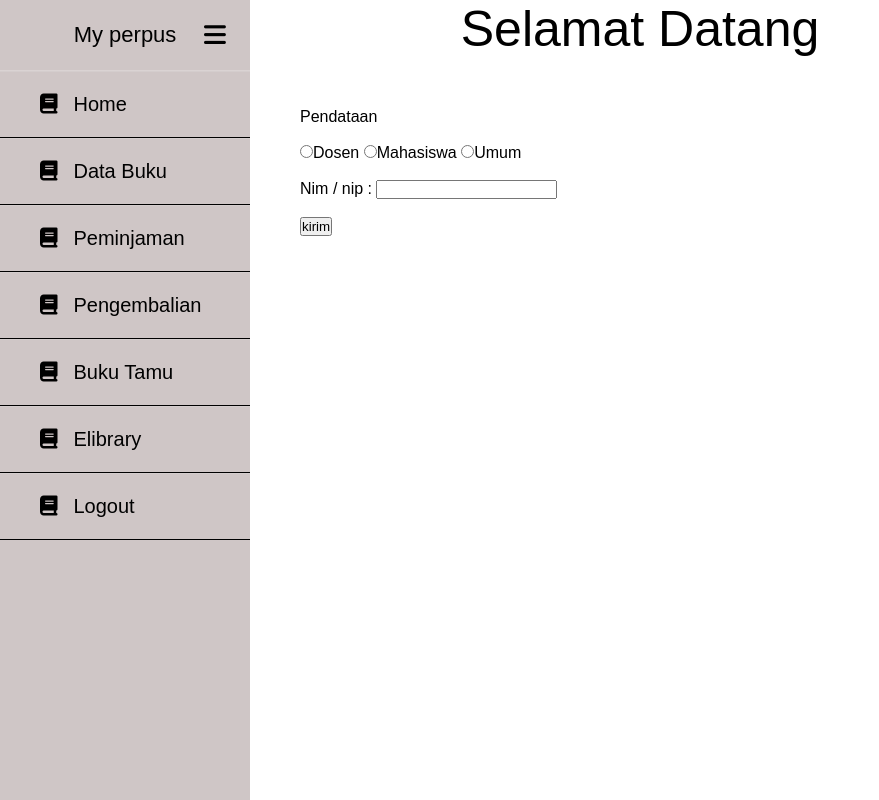
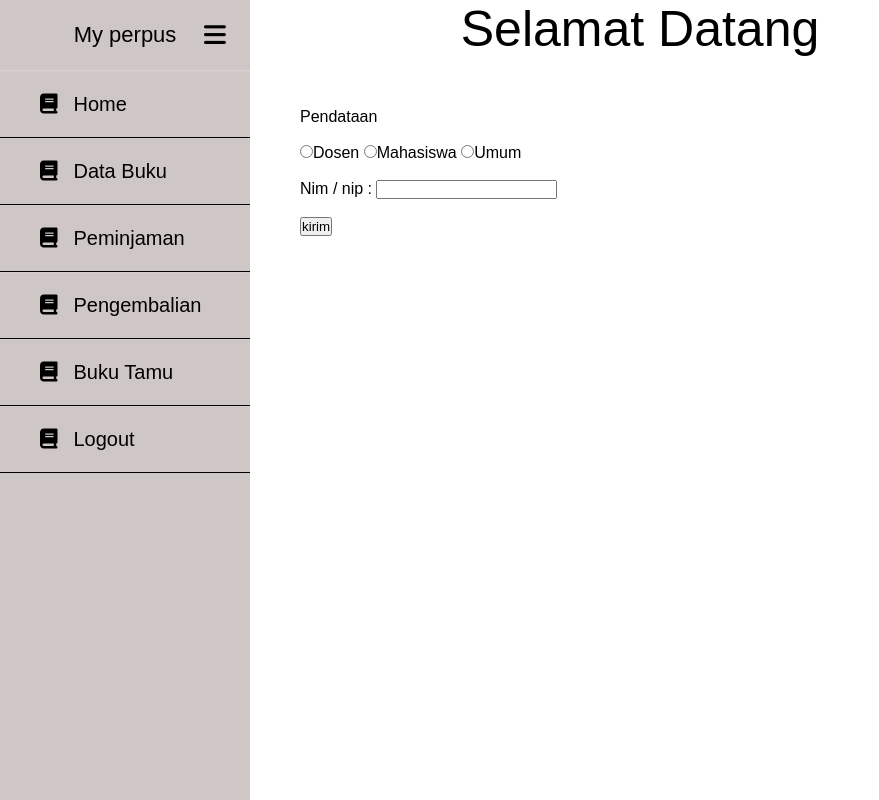
Before and after one commit to andhikakrstn/perpustakaan, a PHP site: page /home.php in a window 1280 px wide. Shown: the whole page, without its empty margins (0-879 px from the left). Run offline with PHP 8.4, Linux system fonts and the light colour scheme; some libraries are stand-ins or nearby versions.

Commit message:
Elibrary di hapus

```diff
--- a/home.php
+++ b/home.php
@@ -18,7 +18,6 @@
         <li><a href="#"><i class="fas fa-book"></i>Peminjaman</a></li>
         <li><a href="#"><i class="fas fa-book"></i>Pengembalian</a></li>
         <li><a href="#"><i class="fas fa-book"></i>Buku Tamu</a></li>
-        <li><a href="#"><i class="fas fa-book"></i>Elibrary</a></li>
         <li><a href="logout.php"><i class="fas fa-book"></i>Logout</a></li>
     </ul>
     </div>
```
